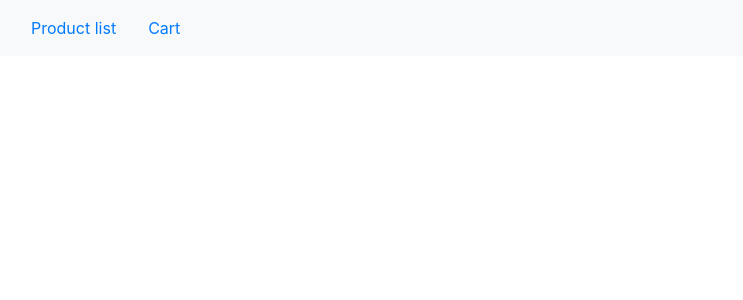
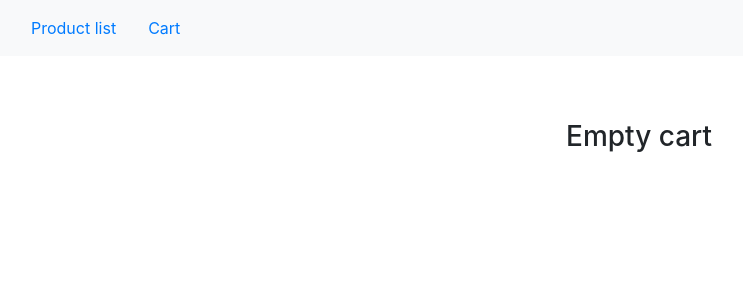
Before and after one commit to PaulPloumhans/Store-Frontend, an Angular app: page /cart in a window 1280 px wide. Shown: the top 300 px of the page, without its empty margins (1-744 px from the left). Built offline with nearby package versions, Linux system fonts and the light colour scheme.

Commit message:
added remove button in cart view

```diff
--- a/src/app/components/cart/cart.component.html
+++ b/src/app/components/cart/cart.component.html
@@ -1,5 +1,5 @@
 <div class="cart-panel">
-    <div class="cart-container">
+    <div *ngIf="cartValue !== 0" class="cart-container">
         <ul *ngFor="let item of cartItems">
             <div class="cart-item">
                 <img class="img" [src]="item.url">
@@ -9,8 +9,14 @@
                     <p>Unit price: {{item.price}}$</p>
                     <br>
                     <p>Quantity: {{item.quantity}}</p>
+                    <br>
+                    <button (click)="removeItem()">Remove</button>
                 </div>
             </div>
         </ul>
+        <h3>Total value : {{cartValue}}$</h3>
+    </div>
+    <div *ngIf="cartValue === 0" class="empty-cart-message">
+        <h3>Empty cart</h3>
     </div>
 </div>
--- a/src/app/components/cart/cart.component.ts
+++ b/src/app/components/cart/cart.component.ts
@@ -11,6 +11,7 @@ import { Product } from '../../models/Product';
 })
 export class CartComponent implements OnInit {
   cartItems: CartItem[] = [];
+  cartValue = 0;
 
   constructor(
     private cartService: CartService,
@@ -30,6 +31,7 @@ export class CartComponent implements OnInit {
       newItem.url = product.url;
       newItem.quantity = quantity;
       this.cartItems.push(newItem);
+      this.cartValue += product.price * quantity;
     });
     //alert(`initialized cart, length is ${this.cartItems.length}`);
   }
@@ -37,4 +39,10 @@ export class CartComponent implements OnInit {
   cartSize(): number {
     return this.cartItems.length;
   }
+
+  removeItem() {
+    // find product
+    alert('Removing item');
+    //this.cartService.setInCart();
+  }
 }
--- a/src/app/services/cart.service.ts
+++ b/src/app/services/cart.service.ts
@@ -21,7 +21,7 @@ export class CartService {
     //alert(`Adding ${quantity} items with ID ${id} to the cart`);
     return this.cart;
   }
-  // Set "quantity" items with ID "id" in the cart
+  // Set "quantity" Product in the cart
   setInCart(product: Product, quantity: number): Map<Product, number> {
     // if setting quantity to 0, delete the entry
     if (quantity === 0) {
```
